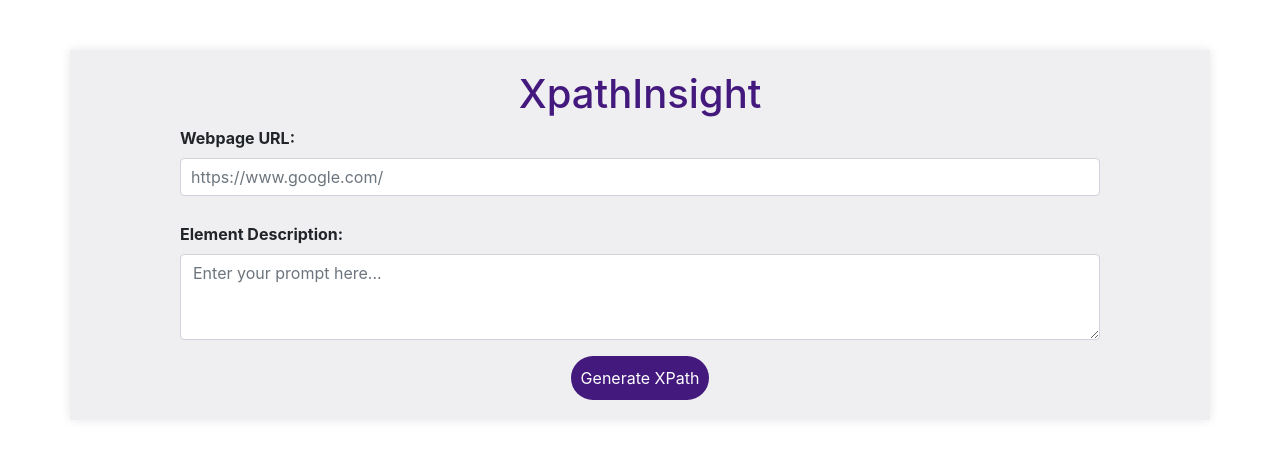
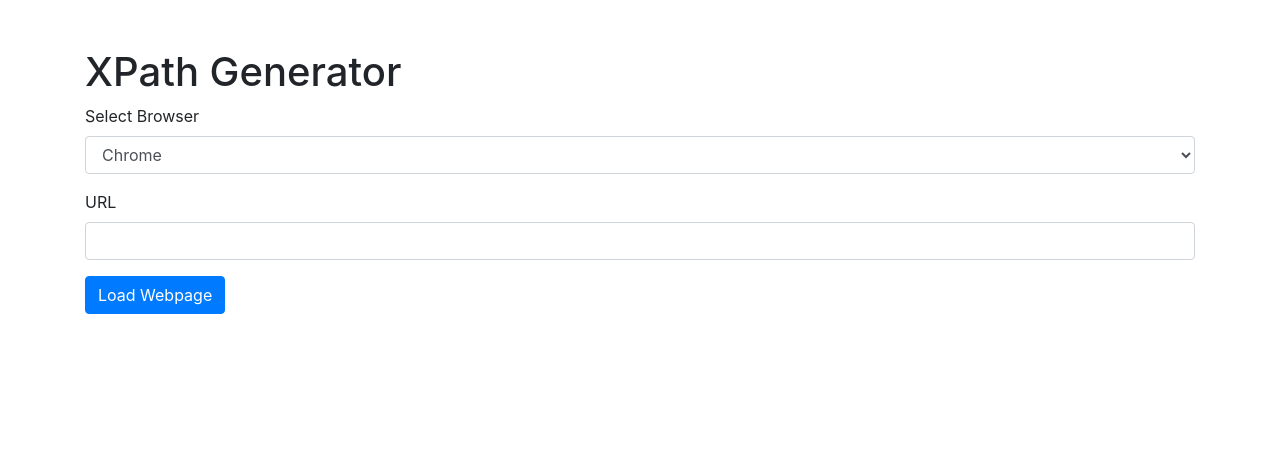
Before and after one commit to kelinn/xpath_web_app, a Flask app: page / in a window 1280 px wide. Shown: the top 459 px of the page. Run offline with Flask 2, Linux system fonts and the light colour scheme; some libraries are stand-ins or nearby versions.

Commit message:
select element

```diff
--- a/app.py
+++ b/app.py
@@ -1,195 +1,147 @@
+from flask import Flask, render_template, request, jsonify, redirect, url_for
+from selenium import webdriver
+from selenium.webdriver.chrome.service import Service as ChromeService
+from selenium.webdriver.firefox.service import Service as FirefoxService
+from webdriver_manager.chrome import ChromeDriverManager
+from webdriver_manager.firefox import GeckoDriverManager
+import json
+import openai
+import threading
+import time
 import requests
-from bs4 import BeautifulSoup
-from selenium import webdriver
-from selenium.webdriver.common.by import By
-from selenium.webdriver.chrome.service import Service
-from selenium.common.exceptions import InvalidSelectorException
-from webdriver_manager.chrome import ChromeDriverManager
-import openai
-import pandas as pd
-from flask import Flask, render_template, request, redirect, url_for, flash
-import time
 
-# Initialize Flask app
 app = Flask(__name__)
-app.secret_key = 'supersecretkey'  # Needed for flash messages
+app.secret_key = 'your_secret_key'
 
-# Initialize OpenAI
-openai.api_key = 'YOUR_OPENAI_KEY'
+# OpenAI API key setup
+openai.api_key = 'your_key_here'
 
-# Initialize Selenium WebDriver
-driver = webdriver.Chrome(service=Service(ChromeDriverManager().install()))
+# Dictionary to store element data
+element_data = []
+driver = None
 
-def scrape_webpage(url):
-    try:
-        response = requests.get(url)
-        response.raise_for_status()  # Raise HTTPError for bad responses
-        page_content = response.content
-        soup = BeautifulSoup(page_content, 'html.parser')
-        return soup
-    except requests.RequestException as e:
-        print(f"Request error: {e}")
-        return None
+def open_browser(url, browser):
+    global driver
+    if browser == 'chrome':
+        driver = webdriver.Chrome(service=ChromeService(ChromeDriverManager().install()))
+    elif browser == 'firefox':
+        driver = webdriver.Firefox(service=FirefoxService(GeckoDriverManager().install()))
 
-def get_element_structure(soup):
-    elements = soup.find_all()
-    structure = [{'tag': el.name, 'attrs': el.attrs} for el in elements]
-    return structure
+    driver.get(url)
+    driver.maximize_window()
 
-def generate_xpath(description):
-    messages = [
-        {"role": "system", "content": "You are an assistant that generates XPath expressions based on descriptions."},
-        {"role": "user", "content": f"Generate an XPath expression for an element described as: {description}"}
-    ]
+    def capture_click(event):
+        element = driver.execute_script("return document.elementFromPoint(arguments[0], arguments[1])", event['x'], event['y'])
+        element_info = {
+            'tag': element.tag_name,
+            'id': element.get_attribute('id'),
+            'class': element.get_attribute('class'),
+            'name': element.get_attribute('name'),
+            'href': element.get_attribute('href')
+        }
+        element_data.append(element_info)
+        print(f"Element clicked: {element_info}")
 
-    try:
-        response = openai.ChatCompletion.create(
-            model="gpt-3.5-turbo",
-            messages=messages
-        )
-        xpath = response['choices'][0]['message']['content'].strip()
-        return xpath
-    except Exception as e:
-        print(f"OpenAI error: {e}")
-        return None
+    driver.execute_cdp_cmd('Runtime.enable', {})
+    driver.execute_cdp_cmd('Page.enable', {})
+    driver.execute_cdp_cmd('Page.addScriptToEvaluateOnNewDocument', {
+        'source': """
+            document.addEventListener('click', (event) => {
+                fetch('http://127.0.0.1:5000/capture_click', {
+                    method: 'POST',
+                    headers: {
+                        'Content-Type': 'application/json'
+                    },
+                    body: JSON.stringify({ x: event.clientX, y: event.clientY })
+                });
+            });
+        """
+    })
 
-def validate_xpath(url, xpath):
-    driver.get(url)
-    try:
-        element = driver.find_element(By.XPATH, xpath)
-        return True if element else False
-    except InvalidSelectorException as e:
-        print(f"Invalid XPath: {e}")
-        return False
-    except Exception as e:
-        print(f"Validation error: {e}")
-        return False
-
-def get_absolute_xpath(element):
-    return driver.execute_script("""
-        function absoluteXPath(element) {
-            var comp, comps = [];
-            var parent = null;
-            var xpath = '';
-            var getPos = function(element) {
-                var position = 1, curNode;
-                if (element.nodeType == Node.ATTRIBUTE_NODE) {
-                    return null;
-                }
-                for (curNode = element.previousSibling; curNode; curNode = curNode.previousSibling) {
-                    if (curNode.nodeName == element.nodeName) {
-                        ++position;
-                    }
-                }
-                return position;
-            };
-
-            if (element instanceof Document) {
-                return '/';
-            }
-
-            for (; element && !(element instanceof Document); element = element.nodeType == Node.ATTRIBUTE_NODE ? element.ownerElement : element.parentNode) {
-                comp = comps[comps.length] = {};
-                switch (element.nodeType) {
-                    case Node.TEXT_NODE:
-                        comp.name = 'text()';
-                        break;
-                    case Node.ATTRIBUTE_NODE:
-                        comp.name = '@' + element.nodeName;
-                        break;
-                    case Node.PROCESSING_INSTRUCTION_NODE:
-                        comp.name = 'processing-instruction()';
-                        break;
-                    case Node.COMMENT_NODE:
-                        comp.name = 'comment()';
-                        break;
-                    case Node.ELEMENT_NODE:
-                        comp.name = element.nodeName;
-                        break;
-                }
-                comp.position = getPos(element);
-            }
-
-            for (var i = comps.length - 1; i >= 0; i--) {
-                comp = comps[i];
-                xpath += '/' + comp.name.toLowerCase();
-                if (comp.position !== null) {
-                    xpath += '[' + comp.position + ']';
-                }
-            }
-
-            return xpath;
-        }
-
-        return absoluteXPath(arguments[0]);
-    """, element)
-
-def find_elements_by_xpath(url, description):
-    driver.get(url)
-    generated_xpath = generate_xpath(description)
-    if not generated_xpath:
-        return None, []
-    try:
-        elements = driver.find_elements(By.XPATH, generated_xpath)
-        absolute_xpaths = [get_absolute_xpath(element) for element in elements]
-        return generated_xpath, absolute_xpaths
-    except InvalidSelectorException as e:
-        print(f"Invalid XPath: {e}")
-        return None, []
-    except Exception as e:
-        print(f"Error finding elements by XPath: {e}")
-        return None, []
-
-def generate_report(description, generated_xpath, validation_result,absolute_xpaths, structure):
-    report = {
-        'description': description,
-        'generated_xpath': generated_xpath,
-        'validation_result': validation_result,
-        'absolute_xpaths': absolute_xpaths,
-        'webpage_structure': structure
-
-    }
-    df = pd.DataFrame([report])
-    df.to_csv('static/xpath_report.csv', index=False)
-    return df
+    while True:
+        time.sleep(1)
 
 @app.route('/', methods=['GET', 'POST'])
 def index():
     if request.method == 'POST':
         url = request.form['url']
-        description = request.form['description']
+        browser = request.form['browser']
+        thread = threading.Thread(target=open_browser, args=(url, browser))
+        thread.start()
+        time.sleep(5)
+        return render_template('select_elements.html')
+    return render_template('index.html')
 
-        # Scrape webpage and get structure
-        soup = scrape_webpage(url)
-        if not soup:
-            flash("Failed to scrape the webpage. Please check the URL and try again.", "danger")
-            return render_template('index.html')
+@app.route('/capture_click', methods=['POST'])
+def capture_click():
+    try:
+        global driver
+        event = request.json
+        element = driver.execute_script("return document.elementFromPoint(arguments[0], arguments[1])", event['x'], event['y'])
+        element_info = {
+            'tag': element.tag_name,
+            'id': element.get_attribute('id'),
+            'class': element.get_attribute('class'),
+            'name': element.get_attribute('name'),
+            'href': element.get_attribute('href')
+        }
+        element_data.append(element_info)
+        print(f"Element clicked: {element_info}")
+        return jsonify({'status': 'success'})
+    except Exception as e:
+        return jsonify({'status': 'error', 'message': str(e)}), 500
 
-        structure = get_element_structure(soup)
+@app.route('/save_report', methods=['POST'])
+def save_report():
+    try:
+        global element_data
+        report = []
+        for element in element_data:
+            xpath = generate_xpath_with_openai(element)
+            report.append({
+                'ID': element.get('id'),
+                'Name': element.get('name'),
+                'Class': element.get('class'),
+                'Href': element.get('href'),
+                'CSS Selector': generate_css_selector(element),
+                'Generated XPath': xpath
+            })
+        app.config['report'] = report
+        return jsonify({'status': 'success'})
+    except Exception as e:
+        return jsonify({'status': 'error', 'message': str(e)}), 500
 
-        # Generate XPath and find elements
-        generated_xpath, absolute_xpaths = find_elements_by_xpath(url, description)
-        if not generated_xpath:
-            flash("Failed to generate a valid XPath. Please check your description and try again.", "danger")
-            return render_template('index.html')
+@app.route('/result')
+def result():
+    report = app.config.get('report', [])
+    return render_template('result.html', report=report)
 
-        # Validate XPath
-        validation_result = validate_xpath(url, generated_xpath)
-        if not validation_result:
-            flash("The generated XPath could not locate the element. Please refine your description and try again.", "warning")
-        else:
-            flash("XPath generated and validated successfully.", "success")
+def generate_xpath_with_openai(element):
+    messages = [
+        {"role": "system", "content": "You are an assistant that generates XPath expressions based on descriptions."},
+        {"role": "user", "content": f"Generate an XPath for the following HTML element: {json.dumps(element)}"}
+    ]
 
-        # Generate report
-        report_df = generate_report(description, generated_xpath, validation_result, absolute_xpaths, structure)
-        return render_template('result.html',
-                               description=description,
-                               generated_xpath=generated_xpath,
-                               validation_result=validation_result,
-                               absolute_xpaths=absolute_xpaths,
-                               report_url='/static/xpath_report.csv')
+    try:
+        response = openai.ChatCompletion.create(
+          model="gpt-3.5-turbo-0125",
+          messages=messages
+      )
+        logging.info(f"OpenAI API response: {response}")
+        xpath = response['choices'][0]['message']['content'].strip()
+        return xpath
+    except Exception as e:
+        logging.error(f"Error generating XPath with OpenAI: {e}")
+        raise
 
-    return render_template('index.html')
+def generate_css_selector(element):
+    css_selector = element.get('id', '')
+    if css_selector:
+        return f"#{css_selector}"
+    css_selector = element.get('class', '').replace(' ', '.')
+    if css_selector:
+        return f".{css_selector}"
+    return element.get('tag', '').lower()
 
 if __name__ == '__main__':
     app.run(debug=True)
--- a/templates/index.html
+++ b/templates/index.html
@@ -4,17 +4,18 @@
     <meta charset="UTF-8">
     <meta name="viewport" content="width=device-width, initial-scale=1.0">
     <title>XPath Generator</title>
-
-    <link rel="stylesheet" href="{{ url_for('static', filename='css/styles.css') }}">
-    <link href="https://cdn.jsdelivr.net/npm/bootstrap@5.3.3/dist/css/bootstrap.min.css" rel="stylesheet" integrity="sha384-QWTKZyjpPEjISv5WaRU9OFeRpok6YctnYmDr5pNlyT2bRjXh0JMhjY6hW+ALEwIH" crossorigin="anonymous">
     <link rel="stylesheet" href="https://stackpath.bootstrapcdn.com/bootstrap/4.5.2/css/bootstrap.min.css">
     <style>
-        /* Loader CSS */
-        .spinner-border {
-            animation: spin 1s linear infinite;
+        .loader {
+            border: 16px solid #f3f3f3;
+            border-radius: 50%;
+            border-top: 16px solid #3498db;
+            width: 120px;
+            height: 120px;
+            animation: spin 2s linear infinite;
             position: absolute;
             left: 50%;
-            top: 25%;
+            top: 50%;
             transform: translate(-50%, -50%);
             display: none;
         }
@@ -26,63 +27,37 @@
     </style>
 </head>
 <body>
-
 <div class="container">
-        <h1>XpathInsight</h1>
-        <form method="POST" action="/" id="xpath-form" class="row g-3 align-items-center">
-            <div class="col-sm-10">
-                <label for="url" class="form-label">Webpage URL:</label>
-                <input type="url" id="url" name="url" class="form-control" placeholder="https://www.google.com/" required>
+    <h1 class="mt-5">XPath Generator</h1>
+    <form method="POST" action="/" id="xpathForm">
+        <div class="form-group">
+            <label for="browser">Select Browser</label>
+            <select class="form-control" id="browser" name="browser" required>
+                <option value="chrome">Chrome</option>
+                <option value="firefox">Firefox</option>
+            </select>
         </div>
-              <div class="col-sm-10">
-                <label for="description" class="form-label">Element Description:</label>
-                <textarea class="form-control" id="description" name="description" rows="3" placeholder="Enter your prompt here..." required ></textarea>
+        <div class="form-group">
+            <label for="url">URL</label>
+            <input type="text" class="form-control" id="url" name="url" required>
         </div>
-
-              <div class="col text-center">
-                <button type="submit" class="btn-bd-primary">Generate XPath</button>
-            </div>
+        <button type="submit" class="btn btn-primary">Load Webpage</button>
     </form>
-
-          <!-- Loader -->
-       <div class="spinner-border text-secondary" " id="loader"></div>
-
+    <div class="loader" id="loader"></div>
     {% with messages = get_flashed_messages(with_categories=true) %}
       {% if messages %}
+        <div class="mt-3">
           {% for category, message in messages %}
-            <div class="alert alert-{{ category }} alert-dismissible fade show mt-3" role="alert">
-              {{ message }}
-              <button type="button" class="close" data-dismiss="alert" aria-label="Close">
-                <span aria-hidden="true">&times;</span>
-              </button>
+            <div class="alert alert-{{ category }}">{{ message }}</div>
+          {% endfor %}
         </div>
-          {% endfor %}
       {% endif %}
     {% endwith %}
 </div>
-
-    <script src="https://code.jquery.com/jquery-3.5.1.min.js"></script>
-    <script src="https://stackpath.bootstrapcdn.com/bootstrap/4.5.2/js/bootstrap.min.js"></script>
 <script>
-        // Hide flash messages after 5 seconds
-        setTimeout(function() {
-            $('.alert').alert('close');
-        }, 5000);
-
-        // Hide flash messages on click
-        $(document).on('click', '.alert', function() {
-            $(this).alert('close');
-        });
-
-        // Show loader on form submit
-        $('#xpath-form').on('submit', function() {
-            $('#loader').show();
-        });
-
-        // Hide loader when the page is fully loaded
-        $(window).on('load', function() {
-            $('#loader').hide();
-        });
+    document.getElementById('xpathForm').onsubmit = function() {
+        document.getElementById('loader').style.display = 'block';
+    };
 </script>
 </body>
 </html>
```
Also changed, not shown: static/xpath_report.csv (+2 -2 lines), templates/result.html (+39 -67 lines), templates/select_elements.html (added, +42 -0 lines). Lines whose indentation alone changed are shown as unchanged.
